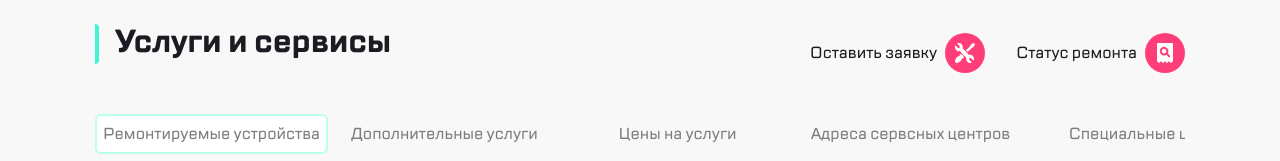
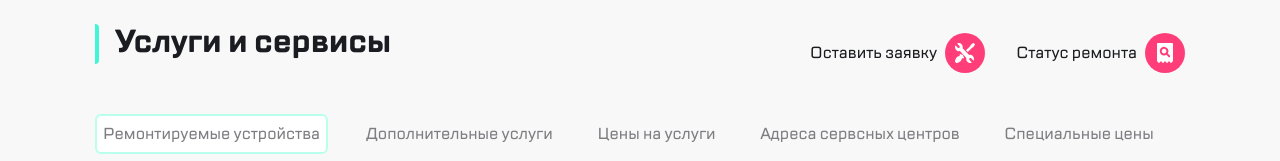
Before and after one commit to Kirill-Kor3/cps-project, a plain HTML site: page index.html in a window 1280 px wide. Shown: the top 161 px of the page. Drawn offline with Linux system fonts and the light colour scheme.

Commit message:
made a scrollbar

```diff
--- a/css/style.css
+++ b/css/style.css
@@ -109,23 +109,45 @@ a {
     display: flex;
     list-style-type: none;
     padding-left: 0;
-    overflow-x: auto;
+    overflow-x: auto;;
 }
 
 .slide-menu__btn {
-    width: 233px;
+    min-width: 70px;
     min-height: 40px;
     color: #7E7E82;
     border: none;
     outline: none;
     background-color: #F8F8F8;
+    margin-right: 32px;
 }
 
 .slide-menu__btn--active {
+    min-width: 233px;
     background-color: #ffffff;
     border: 2px solid #B8FFEC;
     border-radius: 6px;
-    padding: 0px;
+    padding: 5px;
+}
+
+.slide-menu__btn-1 {
+    min-width: 199px;
+}
+
+.slide-menu__btn-2 {
+    min-width: 131px;
+}
+
+.slide-menu__btn-3 {
+    min-width: 212px;
+}
+
+.slide-menu__btn-4 {
+    min-width: 162px;
+}
+
+.slide-menu__btn-5 {
+    min-width: 73px;
 }
 
 /* basic-information */
--- a/index.html
+++ b/index.html
@@ -45,19 +45,19 @@
                     <button class="slide-menu__btn slide-menu__btn--active">Ремонтируемые устройства</button>
                 </li>
                 <li>
-                    <button class="slide-menu__btn">Дополнительные услуги</button>
+                    <button class="slide-menu__btn slide-menu__btn-1">Дополнительные услуги</button>
                 </li>
                 <li>
-                    <button class="slide-menu__btn">Цены на услуги</button>
+                    <button class="slide-menu__btn slide-menu__btn-2">Цены на услуги</button>
                 </li>
                 <li>
-                    <button class="slide-menu__btn">Адреса сервсных центров</button>
+                    <button class="slide-menu__btn slide-menu__btn-3">Адреса сервсных центров</button>
                 </li>
                 <li>
-                    <button class="slide-menu__btn">Специальные цены</button>
+                    <button class="slide-menu__btn slide-menu__btn-4">Специальные цены</button>
                 </li>
                 <li>
-                    <button class="slide-menu__btn">Отзывы</button>
+                    <button class="slide-menu__btn slide-menu__btn-5">Отзывы</button>
                 </li>
             </ul>
         </nav>
```
